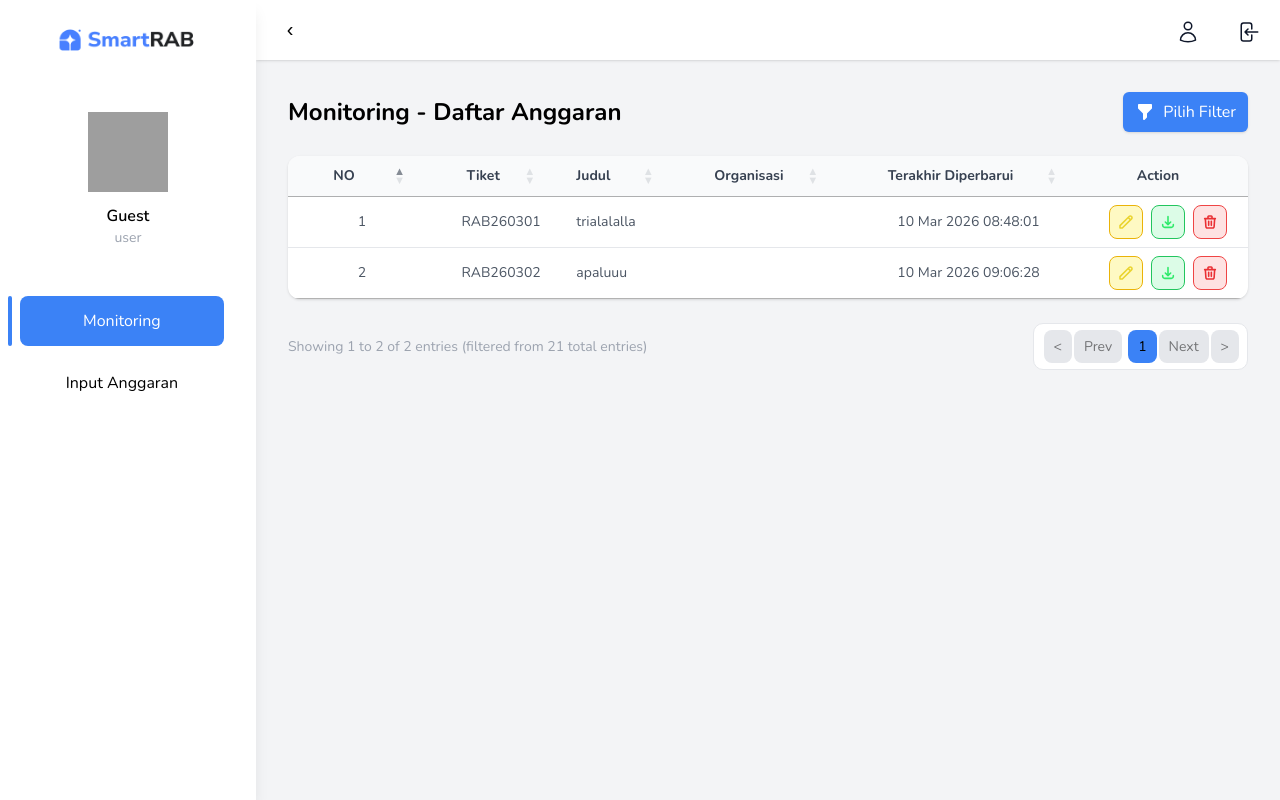
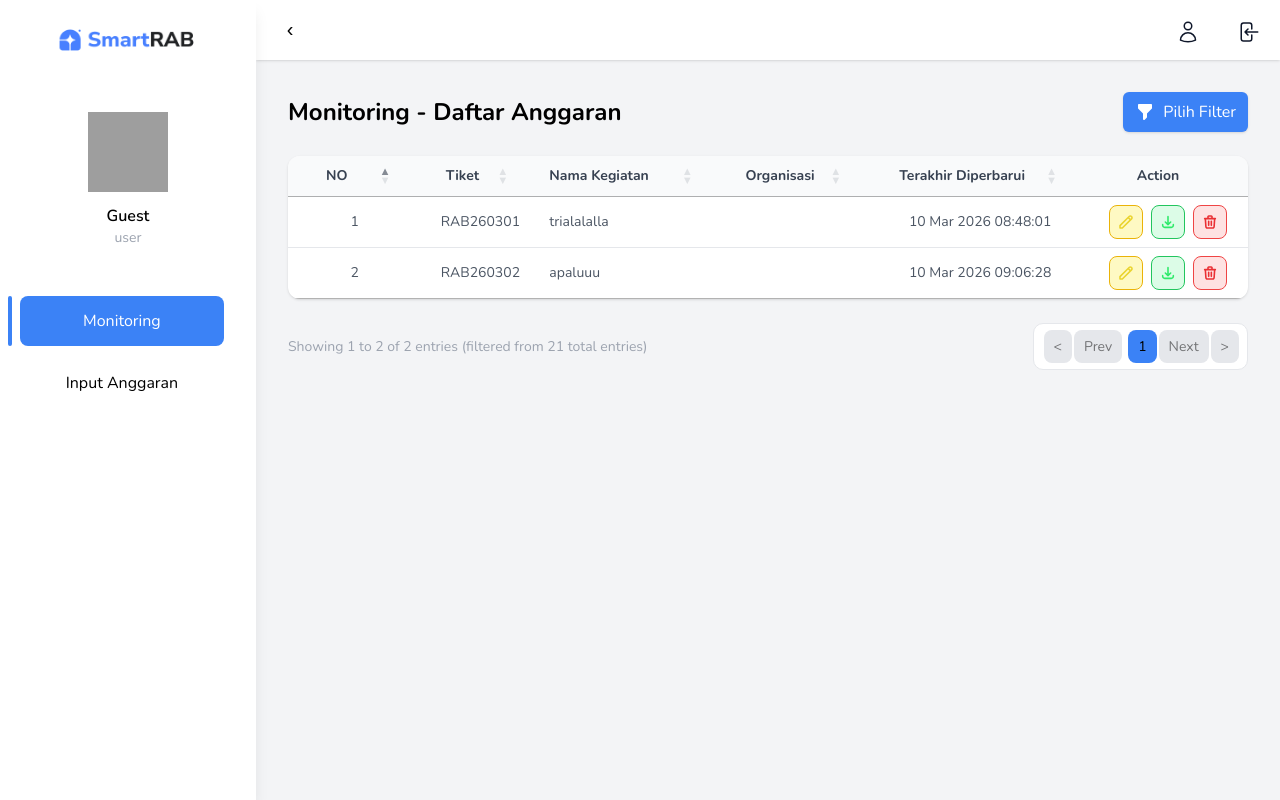
Before and after one commit to nessamm/projek-tugas-akhir, a CodeIgniter app: page /tugas-akhir/monitoring in a window 1280 px wide. Run offline with CodeIgniter, Linux system fonts and the light colour scheme; data comes from the database, SQL or seed files in the repository; style sheets or scripts are compiled from the project's sources; grey boxes are pictures that could not be loaded.

Commit message:
feat: change placeholder judul

```diff
--- a/application/views/V_Input.php
+++ b/application/views/V_Input.php
@@ -31,9 +31,9 @@
                     <input type="hidden" name="noticket" id="noticket" value="<?= $noticket ?>">
 
                     <div>
-                        <label class="text-sm text-gray-600">Judul</label>
+                        <label class="text-sm text-gray-600">Nama Kegiatan</label>
                         <input type="text" name="judul" id="judul"
-                            placeholder="Masukkan Judul Laporan"
+                            placeholder="Masukkan Nama Kegiatan"
                             class="text-sm mt-1 px-3 py-2 w-full p-2 rounded-md border border-gray-300 focus:outline-none focus:ring-1 focus:ring-blue-200">
                     </div>
 
--- a/application/views/V_Monitoring.php
+++ b/application/views/V_Monitoring.php
@@ -108,8 +108,8 @@
 
                     <!-- Judul -->
                     <div class="flex flex-col">
-                        <label class="text-sm text-gray-600 mb-1">Judul</label>
-                        <input id="filterJudul" type="text" placeholder="Masukkan Judul Anda"
+                        <label class="text-sm text-gray-600 mb-1">Nama Kegiatan</label>
+                        <input id="filterJudul" type="text" placeholder="Masukkan Nama Kegiatan"
                             class="w-64 px-3 py-2 border rounded-md text-sm focus:outline-none focus:ring-2 focus:ring-blue-500">
                     </div>
 
@@ -152,7 +152,7 @@
                         <tr>
                             <th class="px-6 py-3">NO</th>
                             <th class="px-6 py-3">Tiket</th>
-                            <th class="px-6 py-3">Judul</th>
+                            <th class="px-6 py-3">Nama Kegiatan</th>
                             <th class="px-6 py-3">Organisasi</th>
                             <th class="px-6 py-3">Terakhir Diperbarui</th>
                             <th class="px-6 py-3 w-40">Action</th>
```
